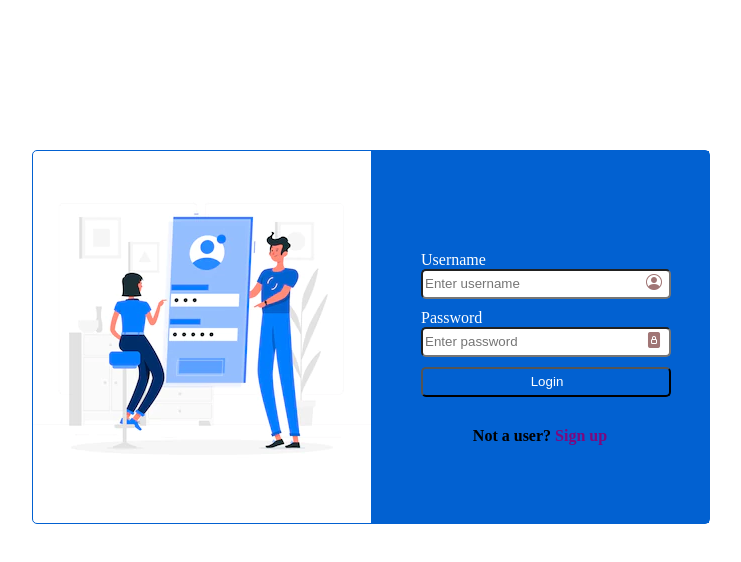
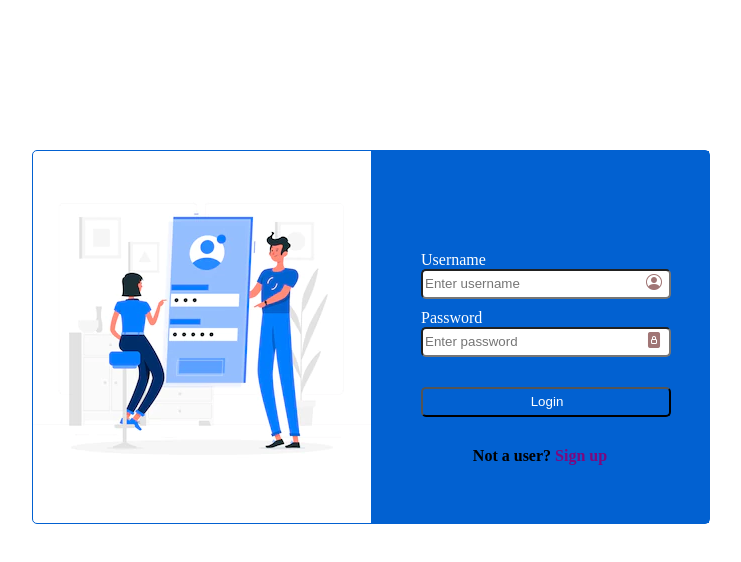
Before and after one commit to Tochy112/Test-form, a plain HTML site: page index.html in a window 1280 px wide. Shown: the whole page, without its empty margins (269-1010 px from the left). Drawn offline with nearby package versions, Linux system fonts and the light colour scheme.

Commit message:
updated files

```diff
--- a/index.html
+++ b/index.html
@@ -6,7 +6,7 @@
     <meta name="viewport" content="width=device-width, initial-scale=1.0">
     <link rel="stylesheet" href="https://cdn.jsdelivr.net/npm/bootstrap-icons@1.3.0/font/bootstrap-icons.css">
     <link rel="stylesheet" href="styles/styles.css">
-    <title>Document</title>
+    <title>Login Form</title>
 </head>
 <body>
     <div class="wrapper">
--- a/styles/styles.css
+++ b/styles/styles.css
@@ -53,6 +53,7 @@ form i{
 #btn{
     background-color: #0261D1;
     color: #fff;
+    margin-top: 20px;
 }
 h4{
     text-align: center;
```
